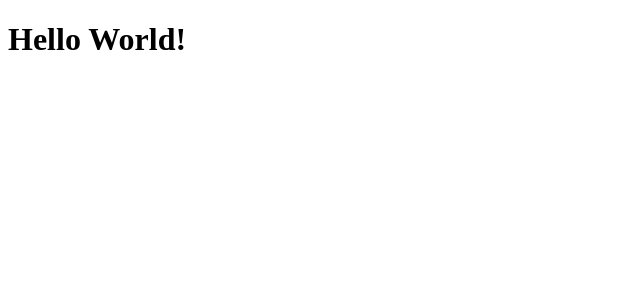
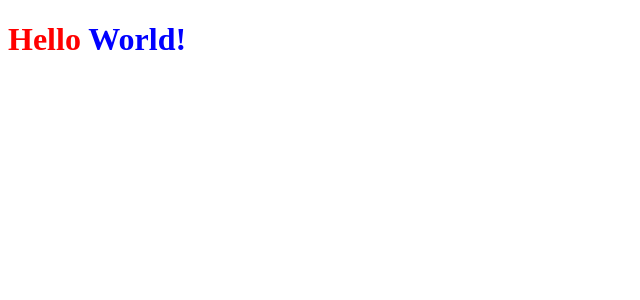
Before and after one commit to FeelipePM/ignews, a Next.js app: page / in a window 1280 px wide. Shown: the top 300 px of the page, without its empty margins (0-640 px from the left). Built offline with nearby package versions, Linux system fonts and the light colour scheme.

Commit message:
Stylization with SASS

```diff
--- a/package.json
+++ b/package.json
@@ -11,7 +11,8 @@
   "dependencies": {
     "next": "11.0.1",
     "react": "17.0.2",
-    "react-dom": "17.0.2"
+    "react-dom": "17.0.2",
+    "sass": "^1.35.2"
   },
   "devDependencies": {
     "@types/node": "^16.0.3",
--- a/src/pages/index.tsx
+++ b/src/pages/index.tsx
@@ -1,6 +1,7 @@
+import styles from './styles/home.module.scss';
 
 export default function Home() {
   return (
-    <h1>Hello World!</h1>
+    <h1 className={styles.title}>Hello <span>World!</span></h1>
   )
 }
--- /dev/null
+++ b/src/pages/styles/home.module.scss
@@ -0,0 +1,7 @@
+.title {
+  color: red;
+
+  span {
+    color: blue;
+  }
+}
```
Also changed, not shown: 1 other file (tests, documents, lock files or other folders).
